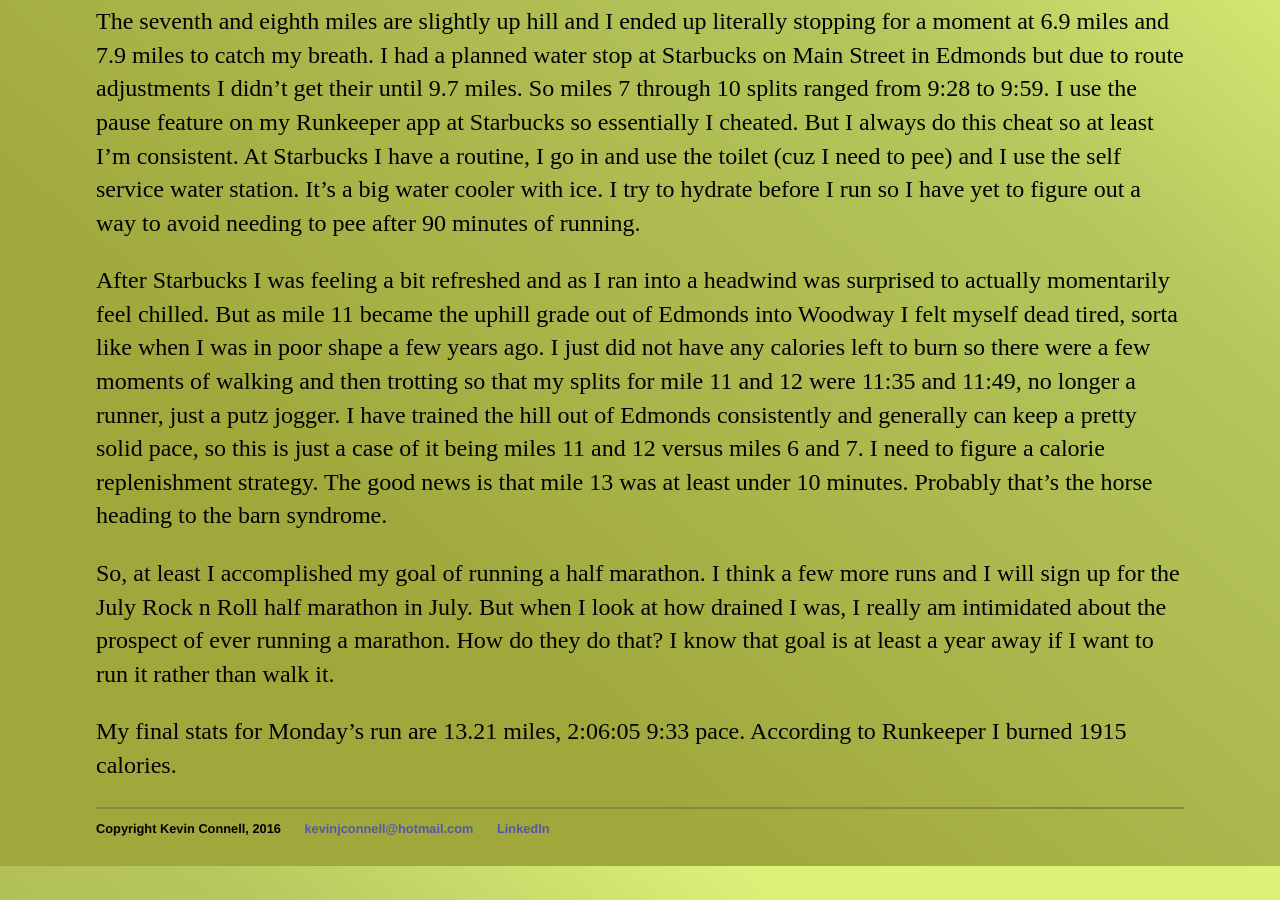
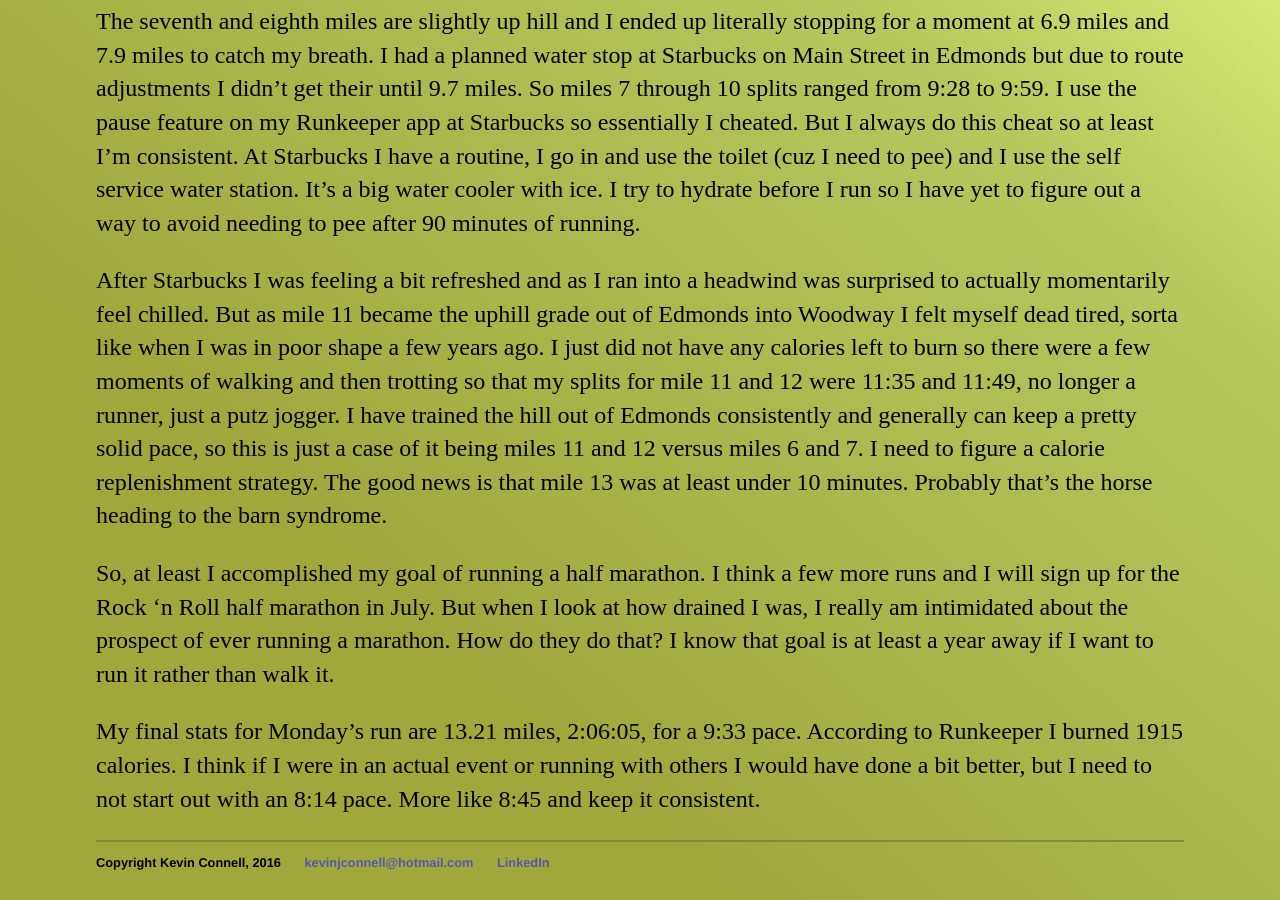
Before and after one commit to mo4dawg/mo4dawg.github.io, a Jekyll site: the page built from _posts/2016-06-16-my-first-half-marathon.md, in a window 1280 px wide and 900 px high, scrolled down 583 px. Built offline with Jekyll 4.4.1, drawn with Linux system fonts in a browser that asks for light colours.

Commit message:
Update 2016-06-16-my-first-half-marathon.md

```diff
--- a/_posts/2016-06-16-my-first-half-marathon.md
+++ b/_posts/2016-06-16-my-first-half-marathon.md
@@ -12,6 +12,6 @@ The seventh and eighth miles are slightly up hill and I ended up literally stopp
 
 After Starbucks I was feeling a bit refreshed and as I ran into a headwind was surprised to actually momentarily feel chilled.  But as mile 11 became the uphill grade out of Edmonds into Woodway I felt myself dead tired, sorta like when I was in poor shape a few years ago.  I just did not have any calories left to burn so there were a few moments of walking and then trotting so that my splits for mile 11 and 12 were 11:35 and 11:49, no longer a runner, just a putz jogger.   I have trained the hill out of Edmonds consistently and generally can keep a pretty solid pace, so this is just a case of it being miles 11 and 12 versus miles 6 and 7.  I need to figure a calorie replenishment strategy.  The good news is that mile 13 was at least under 10 minutes.  Probably that's the horse heading to the barn syndrome.
 
-So, at least I accomplished my goal of running a half marathon.  I think a few more runs and I will sign up for the July Rock n Roll half marathon in July.  But when I look at how drained I was, I really am intimidated about the prospect of ever running a marathon.  How do they do that?  I know that goal is at least a year away if I want to run it rather than walk it.
+So, at least I accomplished my goal of running a half marathon.  I think a few more runs and I will sign up for the Rock 'n Roll half marathon in July.  But when I look at how drained I was, I really am intimidated about the prospect of ever running a marathon.  How do they do that?  I know that goal is at least a year away if I want to run it rather than walk it.
 
-My final stats for Monday's run are 13.21 miles, 2:06:05 9:33 pace.  According to Runkeeper I burned 1915 calories.
+My final stats for Monday's run are 13.21 miles, 2:06:05, for a 9:33 pace.  According to Runkeeper I burned 1915 calories. I think if I were in an actual event or running with others I would have done a bit better, but I need to not start out with an 8:14 pace.  More like 8:45 and keep it consistent.
```
